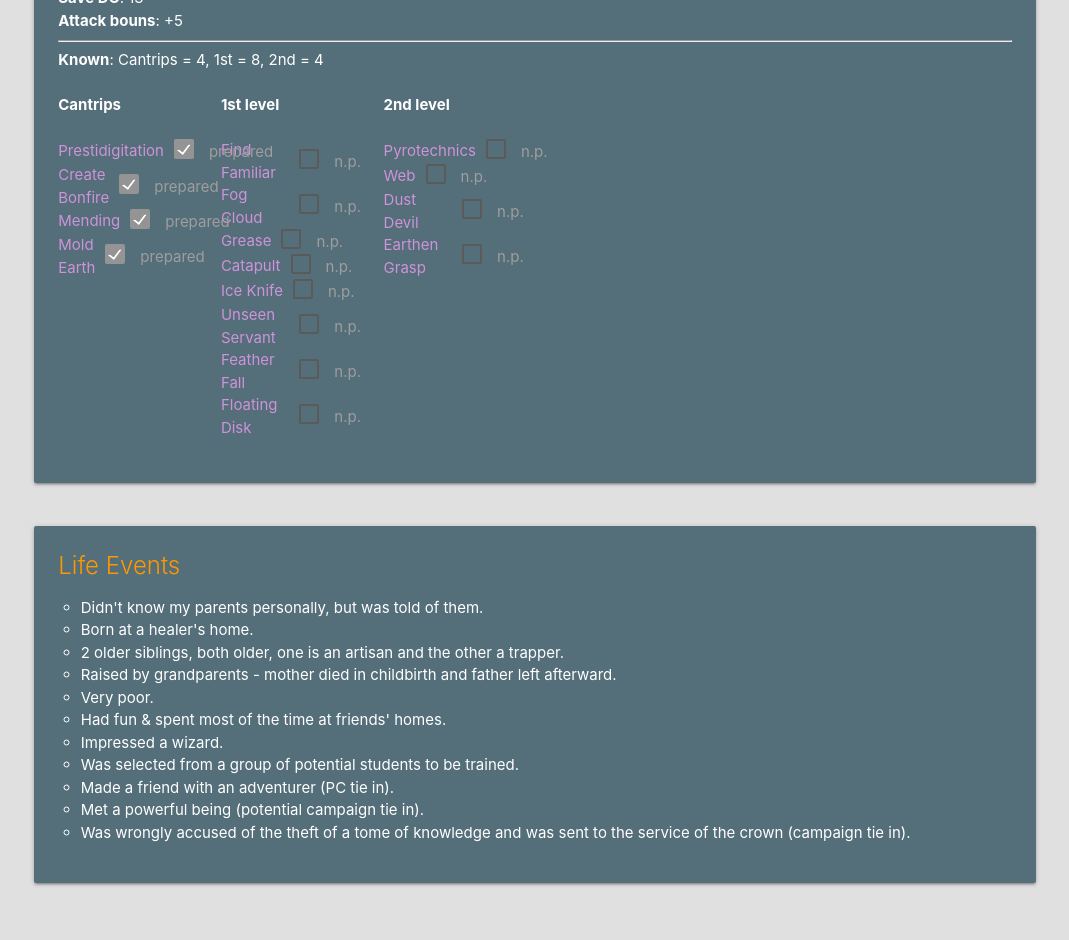
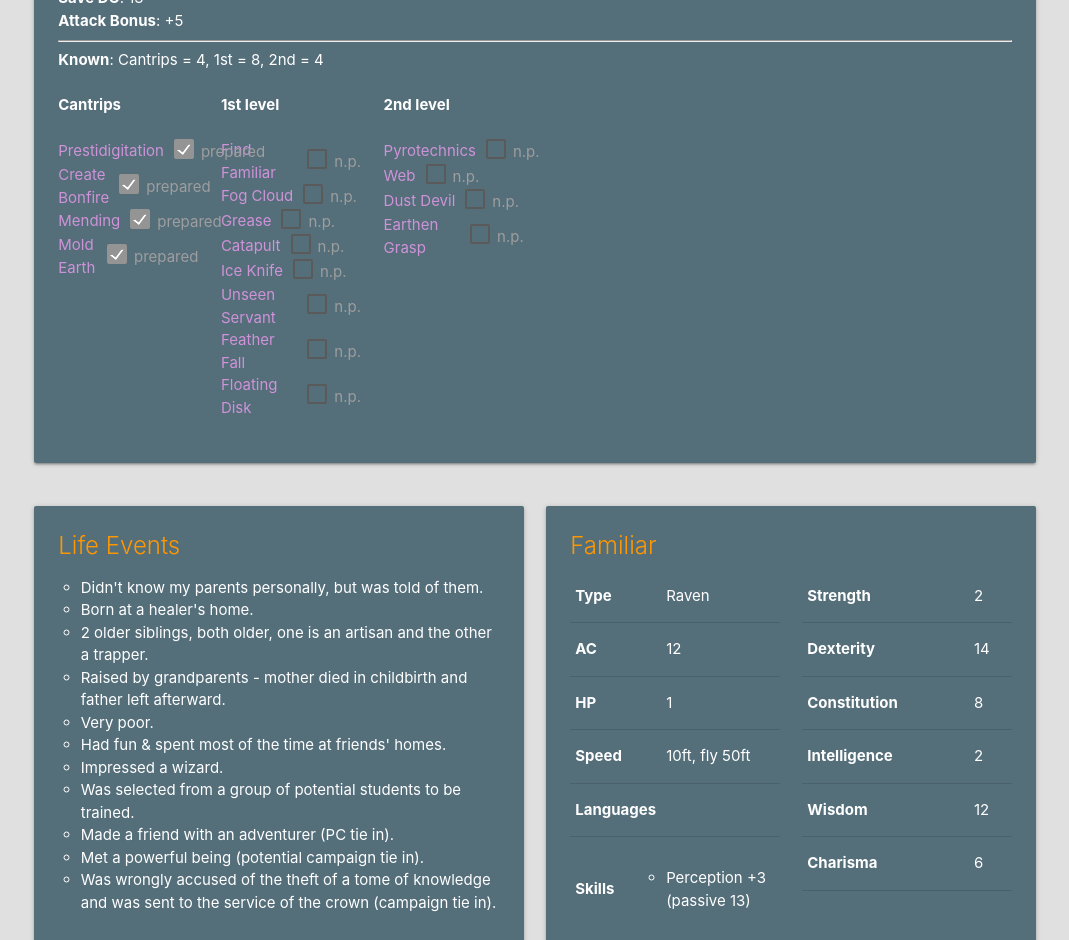
Before and after one commit to Celeo/reed_tealeaf, a React app: page / in a window 1280 px wide. Shown: the part 1860-2800 px from the top of the page, without its empty margins (105-1174 px from the left). Before the commit the page ends 2778 px from the top, so only its background shows below. Built offline with nearby package versions, Linux system fonts and the light colour scheme.

Commit message:
Familiar

```diff
--- a/src/characterData.json
+++ b/src/characterData.json
@@ -117,5 +117,29 @@
     "maxPrepared": 7,
     "saveDC": 13,
     "attackBonus": 5
+  },
+  "familiar": {
+    "type": "Raven",
+    "ac": 12,
+    "hp": 1,
+    "speed": "10ft, fly 50ft",
+    "attributes": {
+      "Strength": 2,
+      "Dexterity": 14,
+      "Constitution": 8,
+      "Intelligence": 2,
+      "Wisdom": 12,
+      "Charisma": 6
+    },
+    "skills": [
+      "Perception +3 (passive 13)"
+    ],
+    "languages": [],
+    "actions": [
+      "Beak, melee attack at +4, reach 5ft, one target, for 1 piercing dmg"
+    ],
+    "abilities": [
+      "Can mimic sounds it's heard. A successful DC 10 Wisdom check is req. to tell the sound is a mimic."
+    ]
   }
 }
--- /dev/null
+++ b/src/components/Familiar.jsx
@@ -0,0 +1,104 @@
+import React from 'react'
+import PropTypes from 'prop-types'
+
+export const Familiar = (props) => {
+  return (
+    <div className="card blue-grey darken-1">
+      <div className="card-content white-text">
+        <span className="card-title orange-text">
+          Familiar
+        </span>
+        <div className="row">
+          <div className="col s12 m6">
+            <table className="table">
+              <tbody>
+                <tr>
+                  <th>Type</th>
+                  <td>{ props.familiar.type }</td>
+                </tr>
+                <tr>
+                  <th>AC</th>
+                  <td>{ props.familiar.ac }</td>
+                </tr>
+                <tr>
+                  <th>HP</th>
+                  <td>{ props.familiar.hp }</td>
+                </tr>
+                <tr>
+                  <th>Speed</th>
+                  <td>{ props.familiar.speed }</td>
+                </tr>
+                <tr>
+                  <th>Languages</th>
+                  <td>
+                    <ul className="normal-ul">
+                      {
+                        props.familiar.languages.map(e => <li key={e}>{ e }</li>)
+                      }
+                    </ul>
+                  </td>
+                </tr>
+                <tr>
+                  <th>Skills</th>
+                  <td>
+                    <ul className="normal-ul">
+                      {
+                        props.familiar.skills.map(e => <li key={e}>{ e }</li>)
+                      }
+                    </ul>
+                  </td>
+                </tr>
+              </tbody>
+            </table>
+          </div>
+          <div className="col s12 m6">
+            <table className="table">
+              <tbody>
+                <tr>
+                  <th>Strength</th>
+                  <td>{ props.familiar.attributes.Strength }</td>
+                </tr>
+                <tr>
+                  <th>Dexterity</th>
+                  <td>{ props.familiar.attributes.Dexterity }</td>
+                </tr>
+                <tr>
+                  <th>Constitution</th>
+                  <td>{ props.familiar.attributes.Constitution }</td>
+                </tr>
+                <tr>
+                  <th>Intelligence</th>
+                  <td>{ props.familiar.attributes.Intelligence }</td>
+                </tr>
+                <tr>
+                  <th>Wisdom</th>
+                  <td>{ props.familiar.attributes.Wisdom }</td>
+                </tr>
+                <tr>
+                  <th>Charisma</th>
+                  <td>{ props.familiar.attributes.Charisma }</td>
+                </tr>
+              </tbody>
+            </table>
+          </div>
+        </div>
+        <p><b>Actions</b></p>
+        <ul className="normal-ul push-right">
+          {
+            props.familiar.actions.map(e => <li key={e}>{ e }</li>)
+          }
+        </ul>
+        <p><b>Abilities</b></p>
+        <ul className="normal-ul push-right">
+          {
+            props.familiar.abilities.map(e => <li key={e}>{ e }</li>)
+          }
+        </ul>
+      </div>
+    </div>
+  )
+}
+
+Familiar.propTypes = {
+  familiar: PropTypes.object.isRequired
+}
--- a/src/components/Health.jsx
+++ b/src/components/Health.jsx
@@ -54,7 +54,7 @@ export class Health extends React.Component {
                       </div>
                     </div>
                     <div className="col s6">
-                      <button className="btn btn-small blue-grey lighten-1" onClick={this.resetHealth.bind(this)}>R</button>
+                      <button className="btn btn-small blue-grey lighten-1 waves-effect waves-light" onClick={this.resetHealth.bind(this)}>R</button>
                     </div>
                   </div>
                 </td>
--- a/src/components/Sheet.jsx
+++ b/src/components/Sheet.jsx
@@ -10,6 +10,7 @@ import { Equipment } from './Equipment.jsx'
 import { Abilities } from './Abilities.jsx'
 import { Spells } from './Spells.jsx'
 import { LifeEvents } from './LifeEvents.jsx'
+import { Familiar } from './Familiar.jsx'
 
 export const Sheet = (props) => {
   return (
@@ -47,8 +48,11 @@ export const Sheet = (props) => {
         </div>
       </div>
       <div className="row">
-        <div className="col s12">
+        <div className="col s12 m6">
           <LifeEvents lifeEvents={props.characterData.lifeEvents} />
+        </div>
+        <div className="col s12 m6">
+          <Familiar familiar={props.characterData.familiar} />
         </div>
       </div>
     </div>
--- a/src/components/Skills.jsx
+++ b/src/components/Skills.jsx
@@ -22,7 +22,7 @@ export const Skills = (props) => {
           <div className="float-right">
             <label>
               <input type="checkbox" className="filled-in" checked={showAll} onChange={() => setShowAll(!showAll)} />
-              <span></span>
+              <span style={{ paddingLeft: '1.8rem' }}>Show All</span>
             </label>
           </div>
         </div>
--- a/src/components/Spells.jsx
+++ b/src/components/Spells.jsx
@@ -80,9 +80,10 @@ export class Spells extends React.Component {
           Spells
           </span>
           <p><b>Slots</b>: { this.props.casting.slots }</p>
+          {/* TODO need to be able to keep track of slots */}
           <p><b>Max Prepared</b>: { this.props.casting.maxPrepared }</p>
           <p><b>Save DC</b>: { this.props.casting.saveDC }</p>
-          <p><b>Attack bouns</b>: { attackBonus }</p>
+          <p><b>Attack Bonus</b>: { attackBonus }</p>
           <hr />
           <p><b>Known</b>: { this.props.casting.known }</p><br />
           <div className="row">
--- a/src/components/app.css
+++ b/src/components/app.css
@@ -27,3 +27,7 @@
 .float-right {
   float: right;
 }
+
+.spellLink > label > span {
+  padding-left: 1.8rem !important;
+}
```
